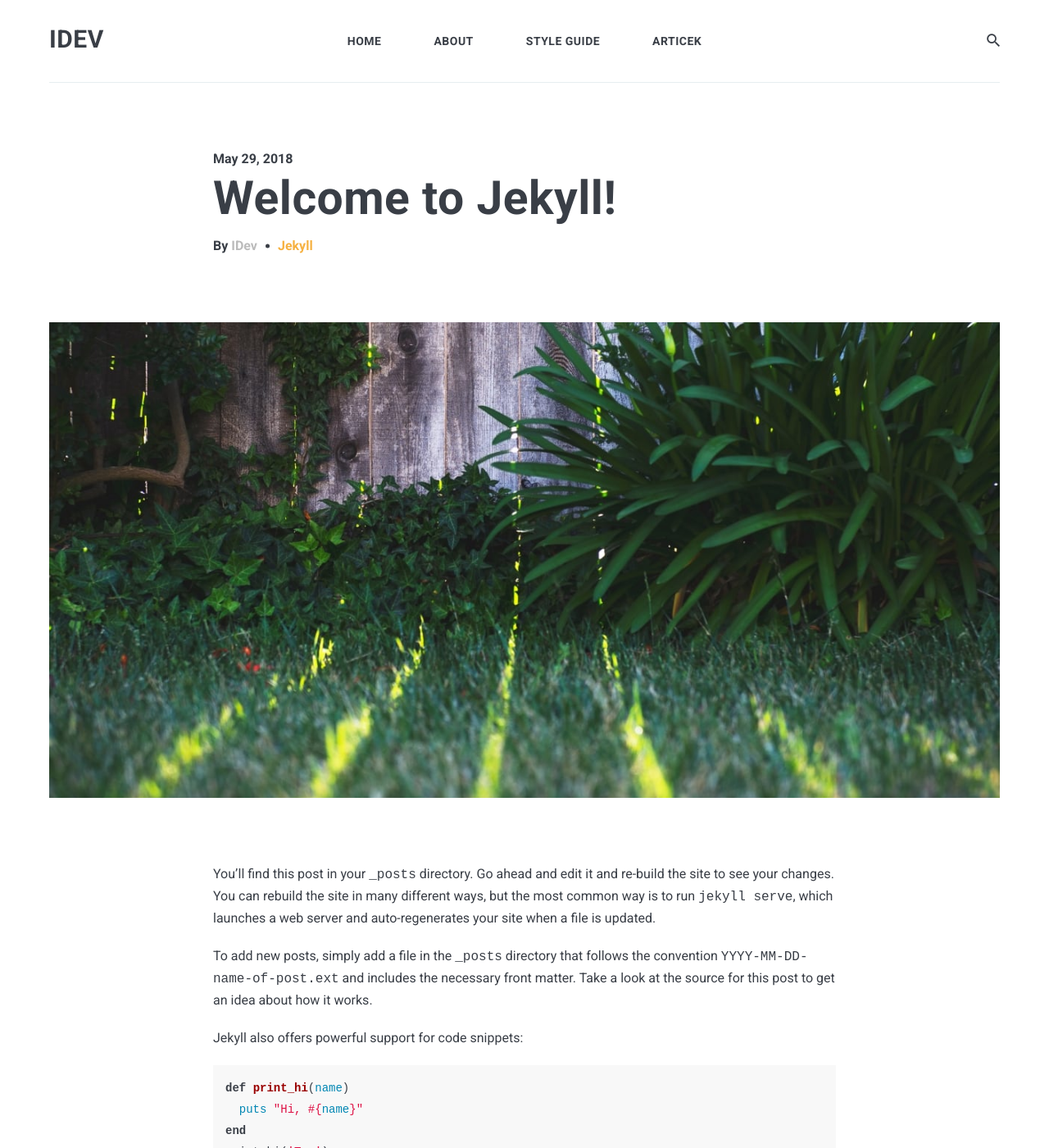
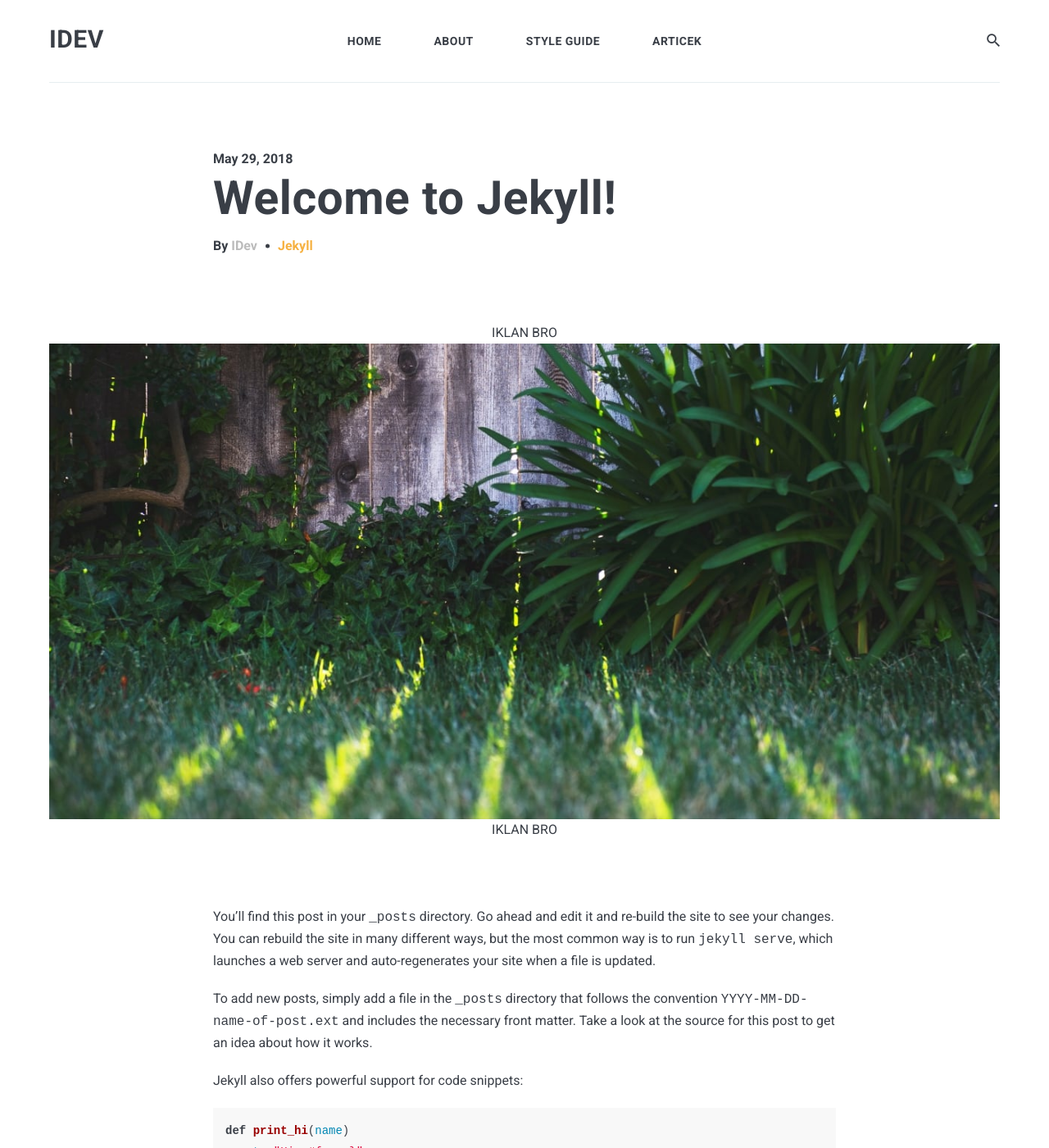
Before and after one commit to Hacktives/Articek, a Jekyll site: the page built from _posts/2018-05-29-welcome-to-jekyll.markdown, in a window 1280 px wide and 1400 px high. Shown: the whole window at 82% size. Built offline with Jekyll 4.4.1, drawn with Linux system fonts in a browser that asks for light colours; nearby versions of some CDN libraries; comment, search, counter and statistics services are not loaded.

Commit message:
Add files via upload

```diff
--- a/_layouts/post.html
+++ b/_layouts/post.html
@@ -31,13 +31,14 @@ layout: default
 
   {% assign no-image = nil %}
   {% if page.image %}
+  {% include ads.html %}
     <div class="post__head">
       <div class="post-image" style="background-image: url({{site.baseurl}}/images/{{page.image}})"></div>
     </div>
   {% else %}
     {% assign no-image = 'post-no-image' %}
   {% endif %}
-
+{% include ads.html %}
   </div>
 
 
@@ -78,6 +79,7 @@ layout: default
         </ul>
       </div>
     </article>
+
     <!-- end post -->
     </div>
   </div>
@@ -119,6 +121,6 @@ layout: default
     </div>
     {% endif %}
   </div>
-
+{% include ads.html %}
   {% if site.data.settings.disqus-identifier %} {% include disqus-comments.html %} {% endif %}
   </div>
```
